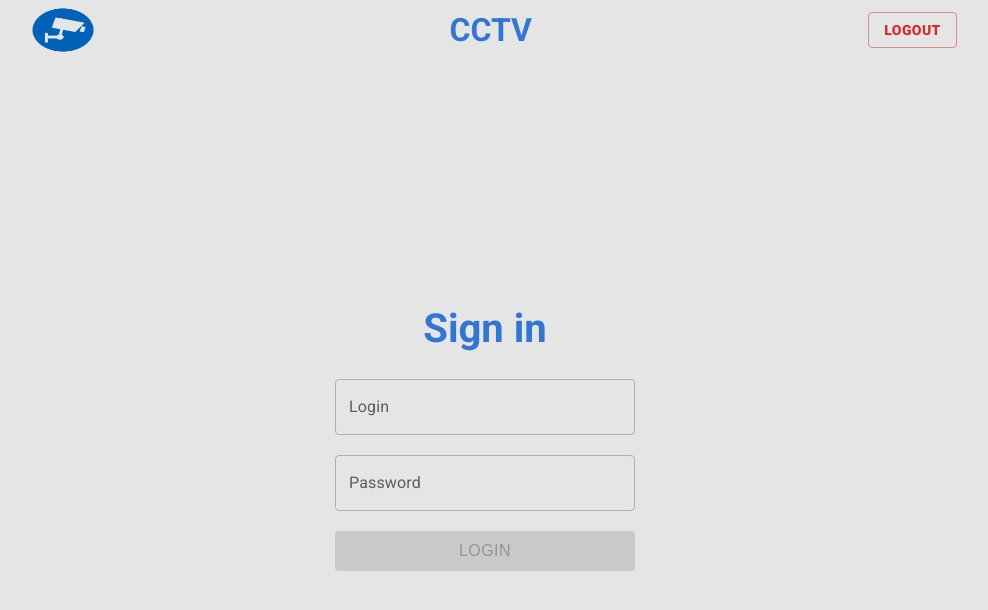
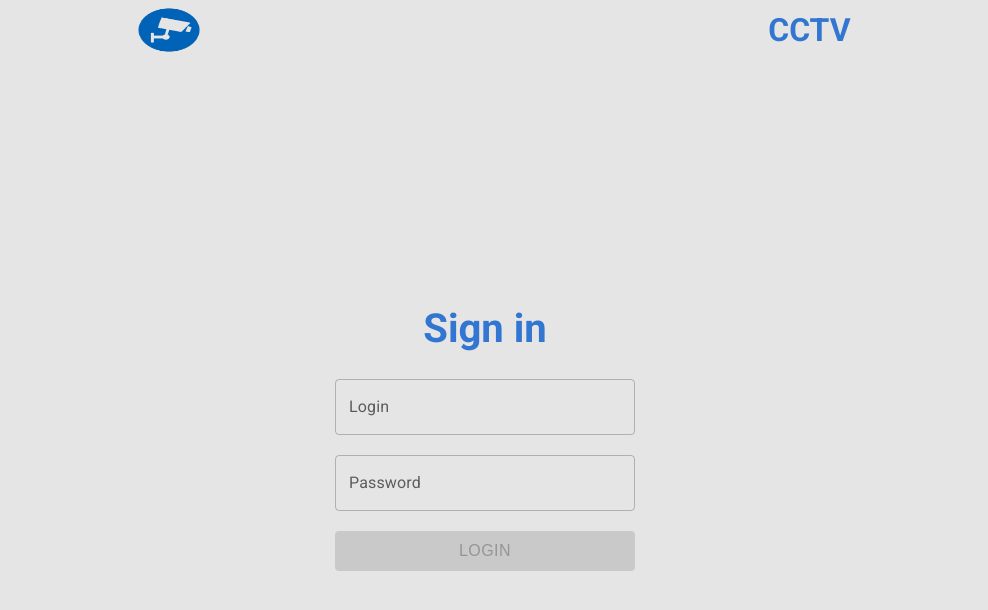
Before and after one commit to sersldmir/hack_2022, a React (Create React App) app in the folder hack2022-frontend/: page /cctv in a window 1280 px wide. Shown: the top 610 px of the page, without its empty margins (155-1143 px from the left). Built offline with nearby package versions, Linux system fonts and the light colour scheme.

Commit message:
added logic for logout button in header component

```diff
--- a/hack2022-frontend/src/Components/Layout/Header/Header.jsx
+++ b/hack2022-frontend/src/Components/Layout/Header/Header.jsx
@@ -1,15 +1,31 @@
 // @ts-nocheck
 import { Button } from "@mui/material";
 import React from "react";
+import { useDispatch, useSelector } from "react-redux";
+import { logout, selectUser } from "../../../store/userSlice";
 import cl from "./Header.module.scss";
 const Header = () => {
+  const dispatch = useDispatch();
+  const user = useSelector(selectUser);
   return (
     <header className={cl.wrapper}>
       <img className={cl.logo} src={require("../../../imgs/logo.png")} alt="logo" />
       <h1>CCTV</h1>
-      <Button sx={{ fontWeight: "1000" }} variant="outlined" color="error">
-        Logout
-      </Button>
+      {user.login ? (
+        <Button
+          sx={{ fontWeight: "1000" }}
+          variant="outlined"
+          color="error"
+          onClick={() => {
+            localStorage.clear();
+            dispatch(logout());
+          }}
+        >
+          Logout
+        </Button>
+      ) : (
+        <></>
+      )}
     </header>
   );
 };
```
